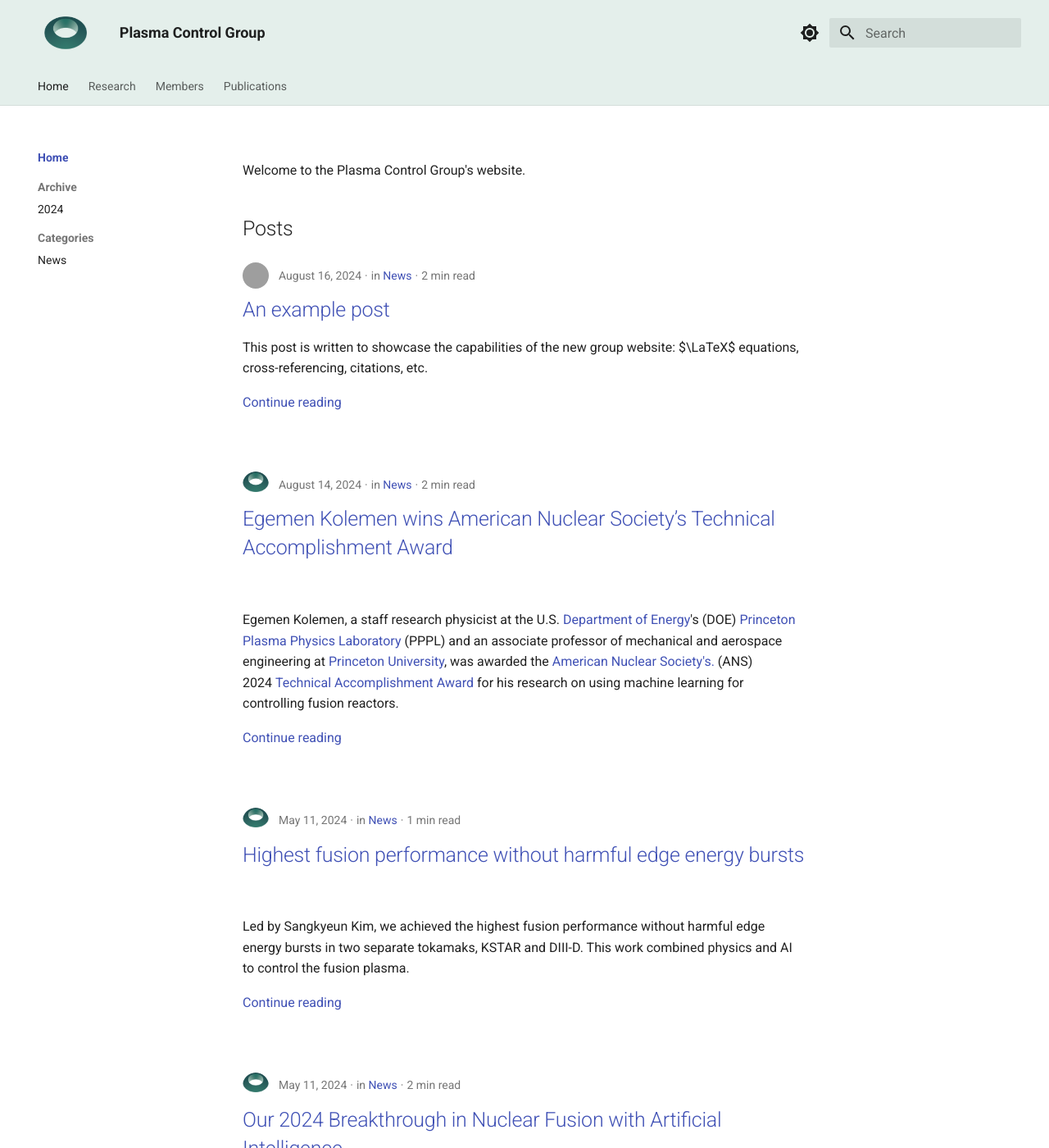
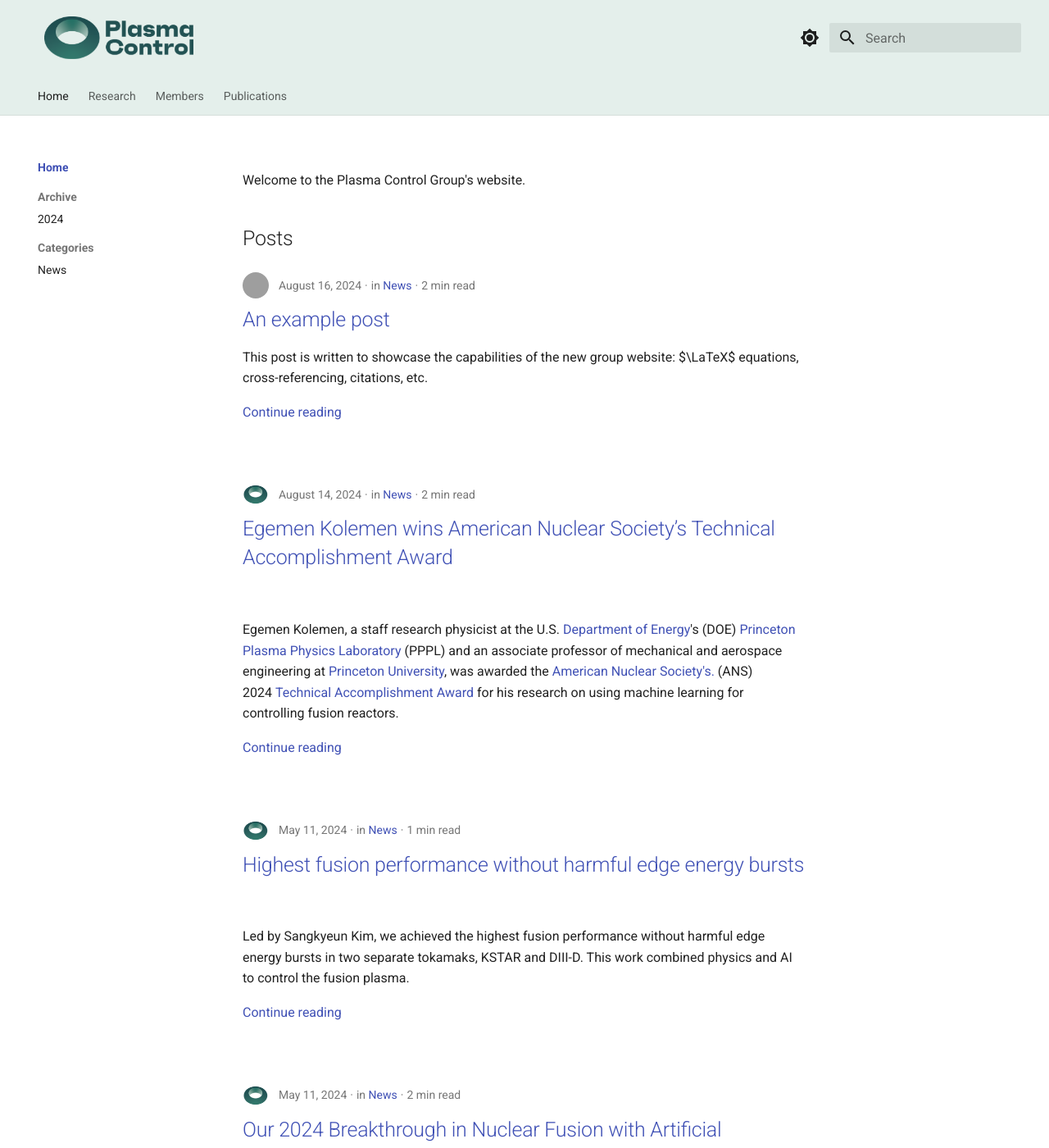
Before and after one commit to PlasmaControl/GroupWebsite, an MkDocs documentation site: the page built from src/index.md, in a window 1280 px wide and 1400 px high. Shown: the whole window at 82% size. Built offline with MkDocs 1.6.1 and Material for MkDocs 9.7.7, drawn with Linux system fonts in a browser that asks for light colours; nearby versions of some CDN libraries; library files that are not in the unit come from our copies; some of the changed text lies outside the part shown; grey boxes are pictures that could not be loaded.

Commit message:
update header and logos

```diff
--- a/mkdocs.yaml
+++ b/mkdocs.yaml
@@ -2,13 +2,13 @@
 site_url: https://control.princeton.edu/
 site_author: Plasma Control Group
 site_description: Plasma Control Group at Princeton University
-copyright: Copyright &copy; 2024 Princeton University, Plasma Control Group
+copyright: Copyright &copy; 2024 Plasma Control Group
 docs_dir: src
 
 theme:
   name: material
   logo: assets/images/logo.png
-  favicon: assets/images/logo.png
+  favicon: assets/images/favicon_logo.png
   language: en
   locale: en
   custom_dir: src/assets/overrides
--- a/src/assets/data/blog_authors.yaml
+++ b/src/assets/data/blog_authors.yaml
@@ -2,7 +2,7 @@
   plasmacontrol:
     name: Plasma Control Group
     description: Princeton University
-    avatar: assets/images/logo.png
+    avatar: assets/images/blog_author_logo.png
   sinaatalay:
     name: Sina Atalay
     description: Graduate Student
--- /dev/null
+++ b/src/assets/overrides/partials/header.html
@@ -0,0 +1,117 @@
+<!--
+  Copyright (c) 2016-2024 Martin Donath <martin.donath@squidfunk.com>
+
+  Permission is hereby granted, free of charge, to any person obtaining a copy
+  of this software and associated documentation files (the "Software"), to
+  deal in the Software without restriction, including without limitation the
+  rights to use, copy, modify, merge, publish, distribute, sublicense, and/or
+  sell copies of the Software, and to permit persons to whom the Software is
+  furnished to do so, subject to the following conditions:
+
+  The above copyright notice and this permission notice shall be included in
+  all copies or substantial portions of the Software.
+
+  THE SOFTWARE IS PROVIDED "AS IS", WITHOUT WARRANTY OF ANY KIND, EXPRESS OR
+  IMPLIED, INCLUDING BUT NOT LIMITED TO THE WARRANTIES OF MERCHANTABILITY,
+  FITNESS FOR A PARTICULAR PURPOSE AND NON-INFRINGEMENT. IN NO EVENT SHALL THE
+  AUTHORS OR COPYRIGHT HOLDERS BE LIABLE FOR ANY CLAIM, DAMAGES OR OTHER
+  LIABILITY, WHETHER IN AN ACTION OF CONTRACT, TORT OR OTHERWISE, ARISING
+  FROM, OUT OF OR IN CONNECTION WITH THE SOFTWARE OR THE USE OR OTHER DEALINGS
+  IN THE SOFTWARE.
+-->
+
+<!-- Determine classes -->
+{% set class = "md-header" %}
+{% if "navigation.tabs.sticky" in features %}
+  {% set class = class ~ " md-header--shadow md-header--lifted" %}
+{% elif "navigation.tabs" not in features %}
+  {% set class = class ~ " md-header--shadow" %}
+{% endif %}
+
+<!-- Header -->
+<header class="{{ class }}" data-md-component="header">
+  <nav
+    class="md-header__inner md-grid"
+    aria-label="{{ lang.t('header') }}"
+  >
+
+    <!-- Link to home -->
+    <a
+      href="{{ config.extra.homepage | d(nav.homepage.url, true) | url }}"
+      title="{{ config.site_name | e }}"
+      class="md-header__button md-logo"
+      aria-label="{{ config.site_name }}"
+      data-md-component="logo"
+    >
+      {% include "partials/logo.html" %}
+    </a>
+
+    <!-- Button to open drawer -->
+    <label class="md-header__button md-icon" for="__drawer">
+      {% set icon = config.theme.icon.menu or "material/menu" %}
+      {% include ".icons/" ~ icon ~ ".svg" %}
+    </label>
+
+    <!-- Header title -->
+    <div class="md-header__title" data-md-component="header-title">
+      <div class="md-header__ellipsis">
+        <div class="md-header__topic">
+          <!-- <span class="md-ellipsis">
+            {{ config.site_name }}
+          </span> -->
+        </div>
+        <div class="md-header__topic" data-md-component="header-topic">
+          <span class="md-ellipsis">
+            {% if page.meta and page.meta.title %}
+              {{ page.meta.title }}
+            {% else %}
+              {{ page.title }}
+            {% endif %}
+          </span>
+        </div>
+      </div>
+    </div>
+
+    <!-- Color palette toggle -->
+    {% if config.theme.palette %}
+      {% if not config.theme.palette is mapping %}
+        {% include "partials/palette.html" %}
+      {% endif %}
+    {% endif %}
+
+    <!-- User preference: color palette -->
+    {% if not config.theme.palette is mapping %}
+      {% include "partials/javascripts/palette.html" %}
+    {% endif %}
+
+    <!-- Site language selector -->
+    {% if config.extra.alternate %}
+      {% include "partials/alternate.html" %}
+    {% endif %}
+
+    <!-- Button to open search modal -->
+    {% if "material/search" in config.plugins %}
+      <label class="md-header__button md-icon" for="__search">
+        {% set icon = config.theme.icon.search or "material/magnify" %}
+        {% include ".icons/" ~ icon ~ ".svg" %}
+      </label>
+
+      <!-- Search interface -->
+      {% include "partials/search.html" %}
+    {% endif %}
+
+    <!-- Repository information -->
+    {% if config.repo_url %}
+      <div class="md-header__source">
+        {% include "partials/source.html" %}
+      </div>
+    {% endif %}
+  </nav>
+
+  <!-- Navigation tabs (sticky) -->
+  {% if "navigation.tabs.sticky" in features %}
+    {% if "navigation.tabs" in features %}
+      {% include "partials/tabs.html" %}
+    {% endif %}
+  {% endif %}
+</header>
--- a/src/assets/stylesheets/extra.css
+++ b/src/assets/stylesheets/extra.css
@@ -1,4 +1,4 @@
-/* If the screen size is smaller than 450px, change equation styling below */
+/* If the screen size is smaller than 450px, change equation styling */
 @media (max-width: 450px) {
   .katex {
     overflow-x: scroll;
@@ -10,37 +10,37 @@
     right: -10px;
   }
 }
-/* If the screen size is smaller than 450px, change equation styling above */
+/* If the screen size is smaller than 450px, change equation styling */
 
-/* Change navbar color below */
+/* Change navbar color */
 .md-header {
   background-color: #e4efeb;
 }
 .md-tabs {
   background-color: #e4efeb;
 }
-/* Change navbar color above */
+/* Change navbar color */
 
-/* Increase the logo size below */
+/* Increase the logo size */
 .md-header__button.md-logo {
   margin: 20px;
   padding: 0;
 }
 .md-header__button.md-logo img,
 .md-header__button.md-logo svg {
-  height: 2rem;
+  height: 2.6rem;
 }
-/* Increase the logo size above */
+/* Increase the logo size */
 
-/* Blog title image settings below */
+/* Blog title image settings */
 .blog-title-image {
   height: auto;
   width: 100%;
   overflow: hidden;
 }
-/* Blog title image settings above */
+/* Blog title image settings */
 
-/* For YouTube embeds below */
+/* For YouTube embeds */
 .video-wrapper {
   position: relative;
   display: block;
@@ -58,4 +58,4 @@
   height: 100%;
   border: 0;
 }
-/* For YouTube embeds above */
+/* For YouTube embeds */
```
Also changed, not shown: src/assets/images/blog_author_logo.png (added), src/assets/images/favicon_logo.png (added), src/assets/images/logo.png.
